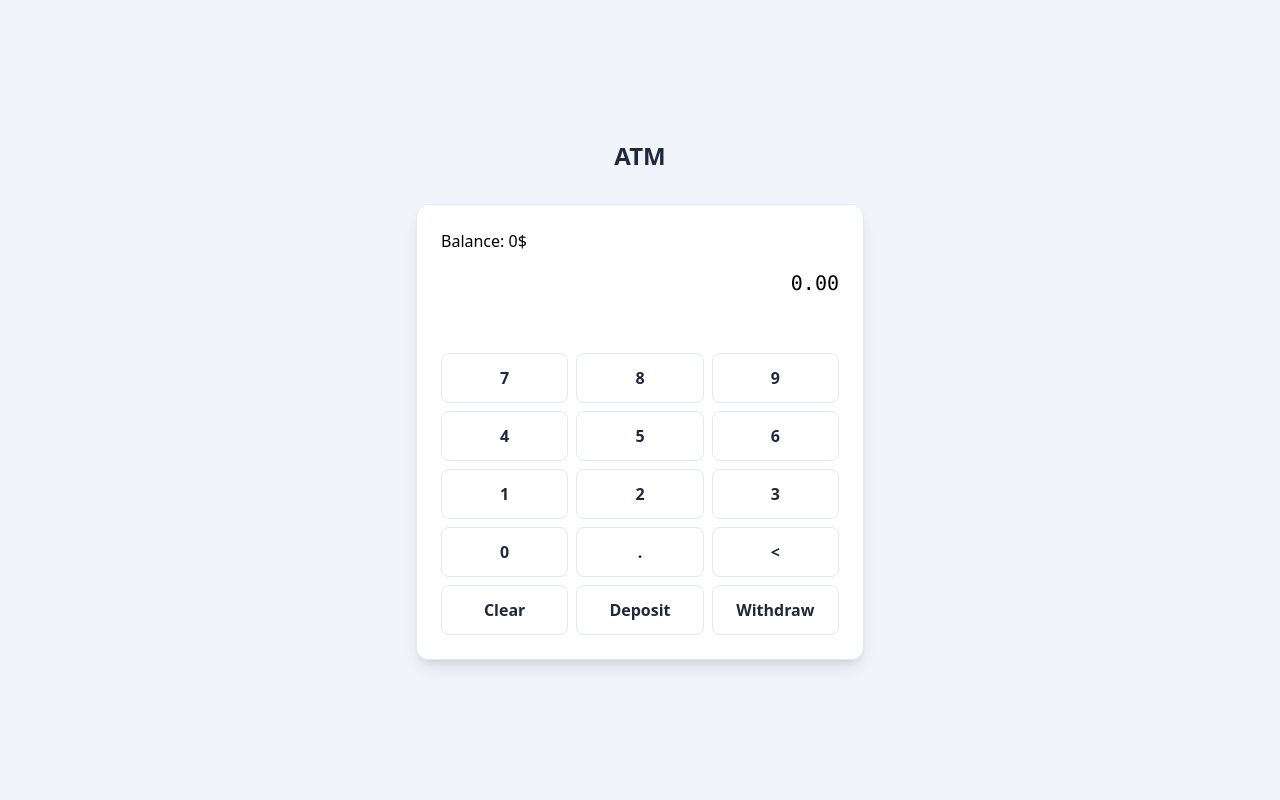
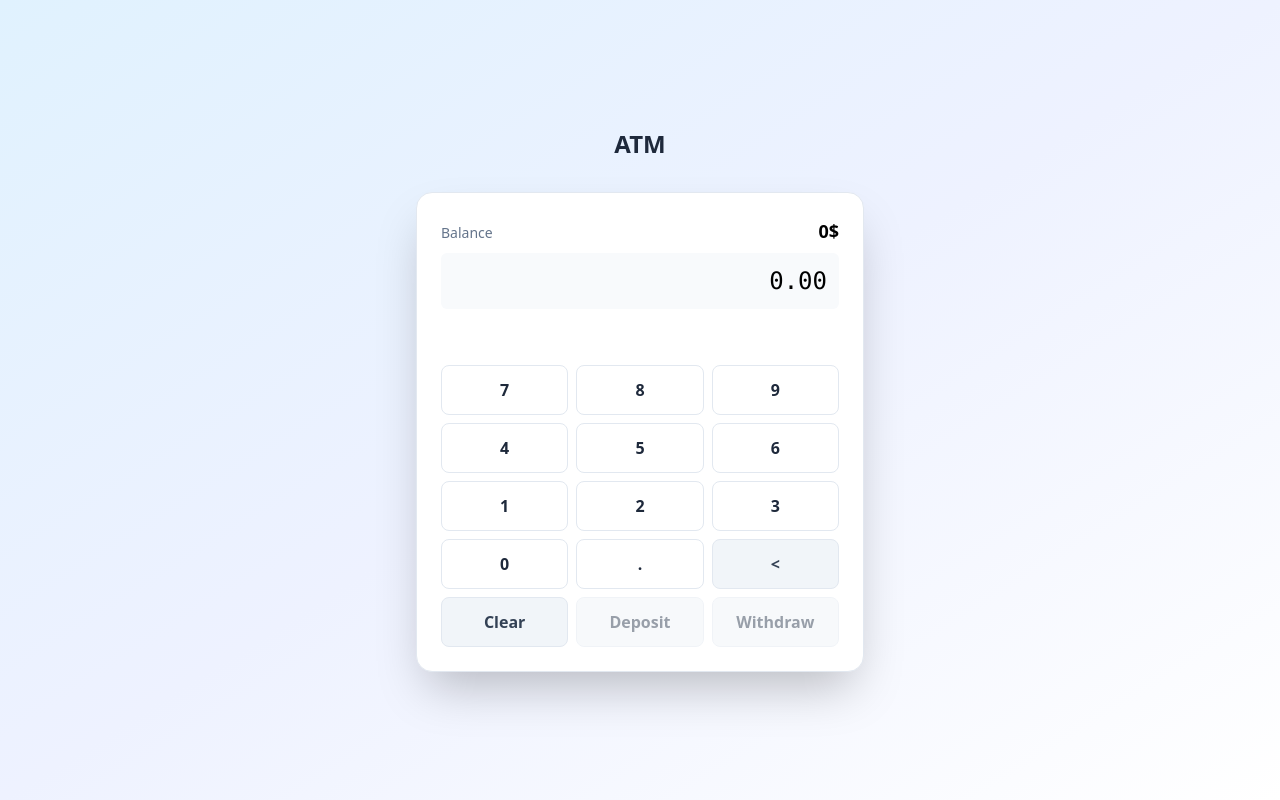
Before and after one commit to mateuszu/react-atm, a React (Vite) app: page / in a window 1280 px wide. Built offline with nearby package versions, Linux system fonts and the light colour scheme; the HTML template or start-up script is replaced by a standard one.

Commit message:
add styles for components, disable buttons when no valid amount is entered

```diff
--- a/src/App.tsx
+++ b/src/App.tsx
@@ -17,26 +17,33 @@ function App() {
   } = useAtm(0);
   const [notification, setNotification] = useState("");
 
-  const digits = ["7", "8", "9", "4", "5", "6", "1", "2", "3", "0"];
-
   return (
-    <div className="min-h-screen bg-slate-100 flex flex-col items-center justify-center p-4">
+    <div className="min-h-screen bg-gradient-to-br from-sky-100 via-indigo-50 to-white flex flex-col items-center justify-center p-6">
       <main className="w-full max-w-md">
         <h1 className="text-2xl font-semibold text-center text-slate-800 mb-8">
           ATM
         </h1>
-        <div className="bg-white rounded-xl shadow-lg border border-slate-200 p-6 space-y-4">
+        <div className="bg-white rounded-2xl shadow-2xl border border-slate-200 p-6 space-y-4">
           <Display balance={balance} input={inputAmount} />
           <Notification message={notification} />
           <Keypad
-            digits={digits}
             onDigit={appendDigit}
             onDecimal={appendDecimal}
             onRemove={removeLastDigit}
             onClear={clearInput}
             onDeposit={() => {
-              depositFromInput();
-              setNotification("");
+              if (!inputAmount) {
+                setNotification("Enter amount to deposit");
+                setTimeout(() => setNotification(""), 3000);
+                return;
+              }
+              const ok = depositFromInput();
+              if (!ok) {
+                setNotification("Invalid amount");
+                setTimeout(() => setNotification(""), 3000);
+              } else {
+                setNotification("");
+              }
             }}
             onWithdraw={() => {
               const ok = withdrawFromInput();
--- a/src/components/Button.tsx
+++ b/src/components/Button.tsx
@@ -1,15 +1,28 @@
 import React from "react";
+
+type Variant = "key" | "action";
 
 type Props = React.ButtonHTMLAttributes<HTMLButtonElement> & {
   className?: string;
+  variant?: Variant;
 };
 
-export default function Button({ className = "", children, ...rest }: Props) {
+export default function Button({
+  className = "",
+  children,
+  variant = "key",
+  ...rest
+}: Props) {
+  const base =
+    "py-3 rounded-lg border font-semibold flex items-center justify-center";
+
+  const variantClass =
+    variant === "key"
+      ? "border-slate-200 bg-white text-slate-800 hover:bg-slate-50"
+      : "bg-slate-100 text-slate-700 hover:bg-slate-200 border-slate-200";
+
   return (
-    <button
-      {...rest}
-      className={`py-3 rounded-lg border border-slate-200 bg-white font-semibold text-slate-800 hover:bg-slate-50 ${className}`}
-    >
+    <button {...rest} className={`${base} ${variantClass} ${className}`}>
       {children}
     </button>
   );
--- a/src/components/Display.tsx
+++ b/src/components/Display.tsx
@@ -6,11 +6,16 @@ export default function Display({
   input: string;
 }) {
   return (
-    <>
-      <p>Balance: {balance}$</p>
-      <p className="text-right font-mono text-xl tabular-nums">
-        {input || "0.00"}
-      </p>
-    </>
+    <div>
+      <div className="flex items-baseline justify-between">
+        <p className="text-sm text-slate-500">Balance</p>
+        <p className="text-lg font-semibold">{balance}$</p>
+      </div>
+      <div className="mt-2 bg-slate-50 p-3 rounded-md">
+        <p className="text-right font-mono text-2xl tabular-nums">
+          {input || "0.00"}
+        </p>
+      </div>
+    </div>
   );
 }
--- a/src/components/Keypad.tsx
+++ b/src/components/Keypad.tsx
@@ -1,7 +1,6 @@
 import Button from "./Button";
 
 type Props = {
-  digits: string[];
   onDigit: (d: string) => void;
   onDecimal: () => void;
   onRemove: () => void;
@@ -12,7 +11,6 @@ type Props = {
 };
 
 export default function Keypad({
-  digits,
   onDigit,
   onDecimal,
   onRemove,
@@ -21,46 +19,44 @@ export default function Keypad({
   onWithdraw,
   inputEmpty,
 }: Props) {
+  const digits = ["7", "8", "9", "4", "5", "6", "1", "2", "3", "0"];
+
   return (
     <div className="grid grid-cols-3 gap-2" role="group">
       {digits.map((d) => (
-        <Button key={d} type="button" onClick={() => onDigit(d)}>
+        <Button key={d} type="button" onClick={() => onDigit(d)} variant="key">
           {d}
         </Button>
       ))}
-      <Button type="button" onClick={onDecimal} className="text-slate-600">
+      <Button
+        type="button"
+        onClick={onDecimal}
+        variant="key"
+        className="text-slate-600"
+      >
         .
       </Button>
-      <Button
-        type="button"
-        onClick={onRemove}
-        className="bg-slate-100 text-slate-700 hover:bg-slate-200"
-      >
+      <Button type="button" onClick={onRemove} variant="action">
         &lt;
       </Button>
-      <Button
-        type="button"
-        onClick={onClear}
-        className="bg-slate-100 text-slate-700 hover:bg-slate-200"
-      >
+      <Button type="button" onClick={onClear} variant="action">
         Clear
       </Button>
       <Button
         type="button"
-        onClick={() => {
-          onDeposit();
-        }}
-        className="bg-slate-100 text-slate-700 hover:bg-slate-200"
+        onClick={() => onDeposit()}
+        variant="action"
+        disabled={inputEmpty}
+        className="disabled:opacity-50 disabled:cursor-not-allowed"
       >
         Deposit
       </Button>
       <Button
         type="button"
-        onClick={() => {
-          if (inputEmpty) return;
-          onWithdraw();
-        }}
-        className="bg-slate-100 text-slate-700 hover:bg-slate-200"
+        onClick={() => onWithdraw()}
+        variant="action"
+        disabled={inputEmpty}
+        className="disabled:opacity-50 disabled:cursor-not-allowed"
       >
         Withdraw
       </Button>
```
